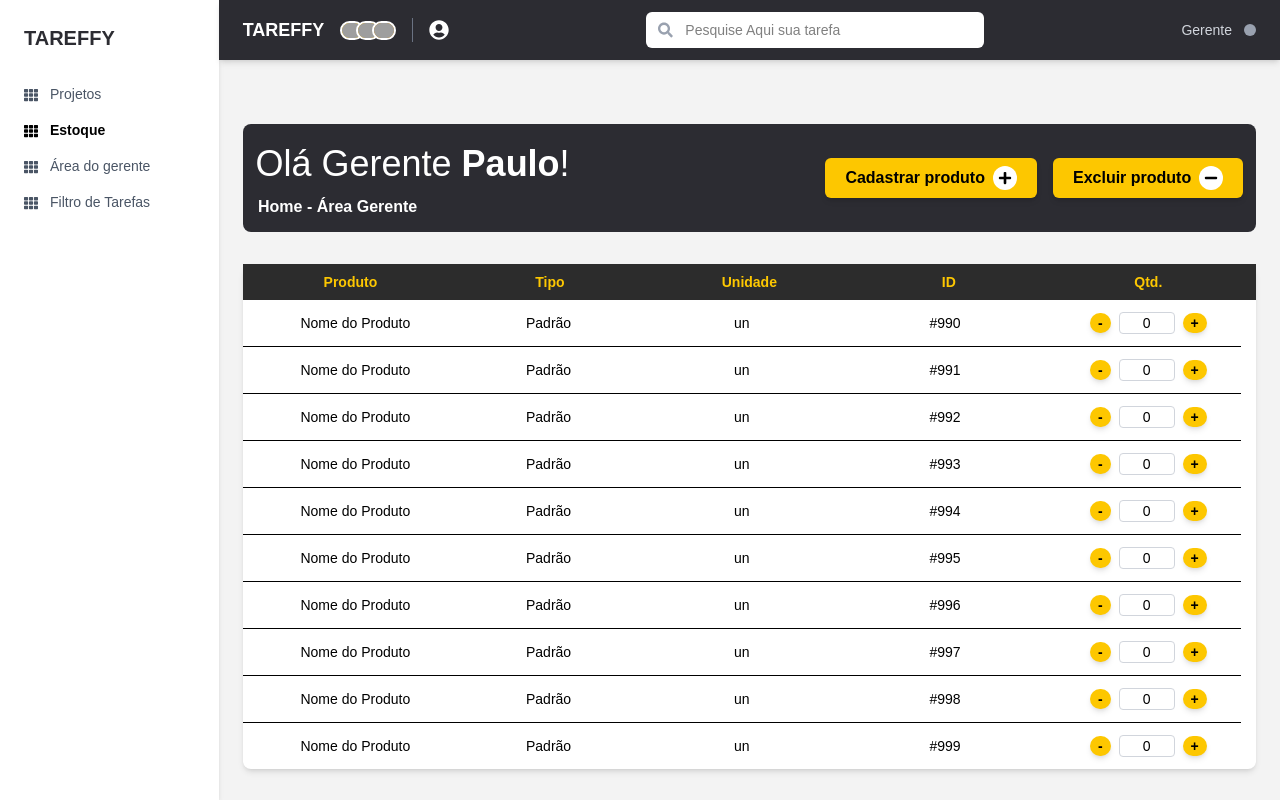
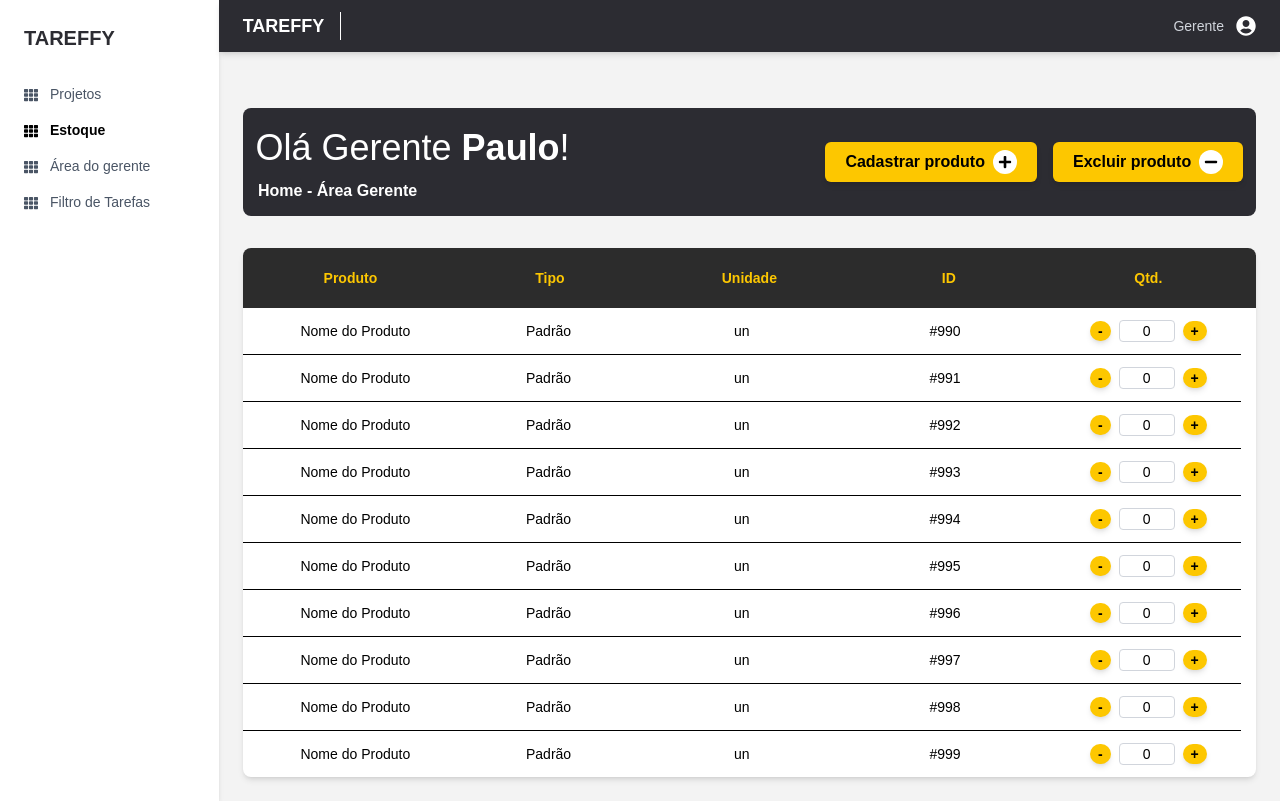
Before and after one commit to EnzoBDF/Tareffy, a Next.js app: page /estoque in a window 1280 px wide. Built offline with nearby package versions, Linux system fonts and the light colour scheme; grey boxes are pictures that could not be loaded.

Commit message:
ajeitando componente header

```diff
--- a/src/app/components/Header.tsx
+++ b/src/app/components/Header.tsx
@@ -3,54 +3,17 @@ import Image from 'next/image';
 
 const Header = () => {
   return (
-    <header className="bg-[#2C2C32] text-white px-6 py-3 flex items-center justify-between w-full shadow-md sticky top-0 z-50">
-      {/* Esquerda: Logo + Avatares + ícone */}
+    <header className="bg-[#2C2C32] text-white px-6 py-3 flex items-center justify-between w-full shadow-md top-0 z-50">
+
       <div className="flex items-center gap-4">
         <h1 className="text-lg font-bold">TAREFFY</h1>
-
-        <div className="flex -space-x-2">
-          <Image
-            src="/avatars/avatar1.png"
-            alt="Avatar 1"
-            width={24}
-            height={24}
-            className="rounded-full border-2 border-white bg-yellow-400"
-          />
-          <Image
-            src="/avatars/avatar2.png"
-            alt="Avatar 2"
-            width={24}
-            height={24}
-            className="rounded-full border-2 border-white bg-yellow-500"
-          />
-          <Image
-            src="/avatars/avatar3.png"
-            alt="Avatar 3"
-            width={24}
-            height={24}
-            className="rounded-full border-2 border-white bg-yellow-600"
-          />
-        </div>
-
-        <div className="w-[1px] h-6 bg-gray-500" />
-
-        <FaUserCircle className="text-xl" />
+        <div className="w-[1px] h-7 bg-white" />
       </div>
 
-      {/* Centro: Barra de pesquisa */}
-      <div className="flex items-center bg-white text-black rounded-md px-3 py-1 w-1/3 max-w-md">
-        <FaSearch className="text-gray-400 mr-2" />
-        <input
-          type="text"
-          placeholder="Pesquise Aqui sua tarefa"
-          className="w-full bg-transparent outline-none text-sm p-1"
-        />
-      </div>
-
-      {/* Direita: Cargo + status */}
       <div className="flex items-center gap-3">
         <span className="text-sm text-gray-300">Gerente</span>
-        <div className="w-3 h-3 rounded-full bg-gray-400" />
+       <FaUserCircle className="text-xl" />
+
       </div>
     </header>
   );
--- a/src/app/components/ProductTable.tsx
+++ b/src/app/components/ProductTable.tsx
@@ -35,8 +35,8 @@ export default function ProductTable({ produtos, setProdutos }: ProductTableProp
   );
 
   return (
-    <div className="text-center bg-white rounded-lg shadow-md mt-4">
-      <div className="bg-[#2c2c2c] text-white px-4 py-2 flex items-center gap-4 text-sm font-bold">
+    <div className="text-center bg-white rounded-lg shadow-md mt-4 ">
+      <div className="bg-[#2c2c2c] px-4 py-5 flex items-center gap-4 text-sm font-bold rounded-t-lg">
         <span className="text-yellow-400 w-1/5">Produto</span>
         <span className="text-yellow-400 w-1/5">Tipo</span>
         <span className="text-yellow-400 w-1/5">Unidade</span>
--- a/src/app/components/TitleBar.tsx
+++ b/src/app/components/TitleBar.tsx
@@ -9,7 +9,7 @@ interface TitleBarProps {
 
 export default function TitleBar({ role, name, subtitle, rightContent }: TitleBarProps) {
   return (
-    <div className="mt-10 mb-8 w-[79.167vw] h-[13.5vh] bg-[#2C2C32] p-[1vw] rounded-lg flex justify-between items-center">
+    <div className="mt-8 mb-8 w-[79.167vw] h-[13.5vh] bg-[#2C2C32] p-[1vw] rounded-lg flex justify-between items-center">
       <div>
         <h2 className="text-[2.25rem] font-regular text-white">
           Olá {role && <span className="capitalize">{role}</span>} <span className="font-bold">{name}</span>!
```
